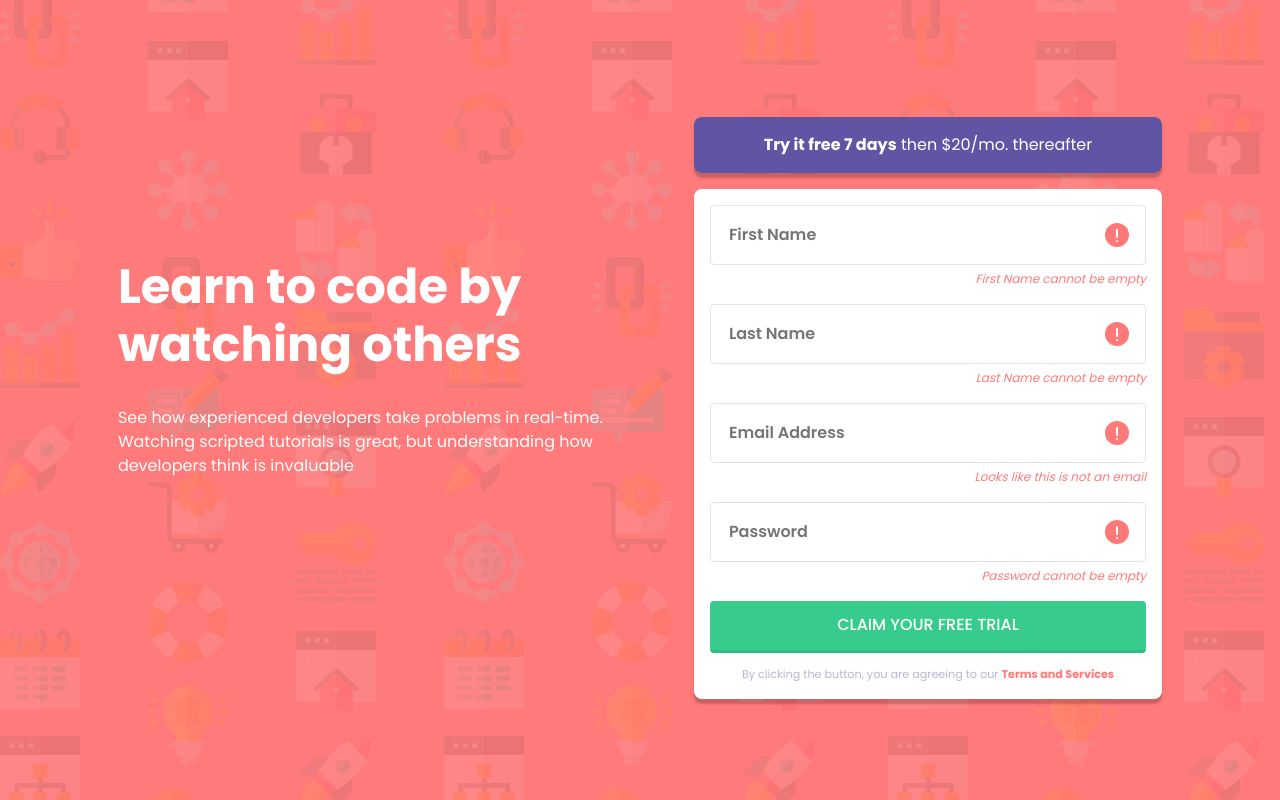
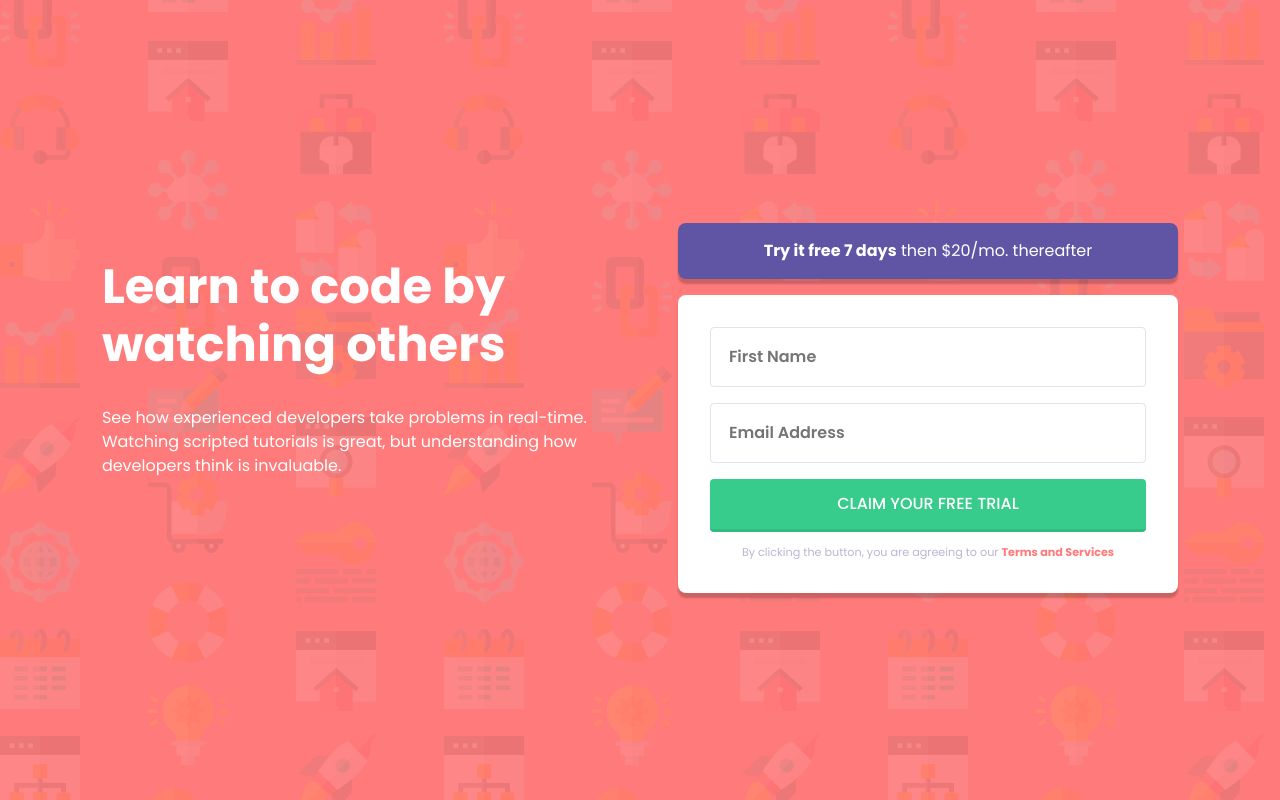
Before and after one commit to ralphvirtucio/-intro-component-with-signup-form, a React (Create React App) app: page / in a window 1280 px wide. Built offline with nearby package versions, Linux system fonts and the light colour scheme.

Commit message:
WIP: Active States

```diff
--- a/src/App.js
+++ b/src/App.js
@@ -10,7 +10,7 @@ const App = () => {
           <p>
             See how experienced developers take problems in real-time. Watching
             scripted tutorials is great, but understanding how developers think
-            is invaluable
+            is invaluable.
           </p>
         </div>
 
--- a/src/App.scss
+++ b/src/App.scss
@@ -56,9 +56,9 @@ body {
 }
 
 .right-content {
-  // @media only screen and (min-width: 1024px) {
-  //   flex: 1 1 50%;
-  // }
+  @media only screen and (min-width: 1440px) {
+    width: 40rem;
+  }
 }
 
 .pricing {
--- a/src/components/Form.js
+++ b/src/components/Form.js
@@ -4,33 +4,74 @@ import './Form.scss';
 export const Form = () => {
   // State for the firstname value
   const [firstName, setFirstName] = useState('');
+  const [isFirstNameTouched, setIsFirstNameTouched] = useState(false);
+
+  const [email, setEmail] = useState('');
+  const [isEmailTouched, setIsEmailTouched] = useState(false);
 
   const isFirstNameValid = firstName.trim() !== '';
+  const firstNameInputValid = !isFirstNameValid && isFirstNameTouched;
+
+  const isEmailValid = email.includes('@');
+  const emailInputValid = !isEmailValid && isEmailTouched;
 
   const firstNameHandler = (e) => {
     setFirstName(e.target.value);
   };
 
+  const emailInputHandler = (e) => {
+    setEmail(e.target.value);
+  };
+
+  const firstNameBlurHandler = () => {
+    setIsFirstNameTouched(true);
+  };
+
+  const emailInputBlurHandler = () => {
+    setIsEmailTouched(true);
+  };
+
   const submitHandler = (e) => {
     e.preventDefault();
 
+    setIsFirstNameTouched(true);
+    setIsEmailTouched(true);
+
+    if (!isFirstNameValid && !isEmailValid) {
+      return;
+    }
+
+    console.log(firstName);
     setFirstName('');
+    setIsFirstNameTouched(false);
+
+    setEmail('');
+    setIsEmailTouched(false);
   };
+
+  const firstNameClasses = firstNameInputValid
+    ? 'input-control input-control__invalid'
+    : 'input-control';
+
+  const emailClasses = emailInputValid
+    ? 'input-control input-control__invalid email-invalid'
+    : 'input-control';
 
   return (
     <div>
-      <form className='form' onSubmit={submitHandler}>
+      <form className='form' onSubmit={submitHandler} noValidate>
         <div className='form-control'>
-          <div className='input-control'>
+          <div className={firstNameClasses}>
             <input
               type='text'
               className='input'
               name='firstname'
-              placeholder='First Name'
+              placeholder={firstNameInputValid ? '' : 'First Name'}
               value={firstName}
               onChange={firstNameHandler}
+              onBlur={firstNameBlurHandler}
             />
-            {!isFirstNameValid && (
+            {firstNameInputValid && (
               <svg width='24' height='24' xmlns='http://www.w3.org/2000/svg'>
                 <g fill='none' fillRule='evenodd'>
                   <circle fill='#FF7979' cx='12' cy='12' r='12' />
@@ -40,11 +81,38 @@ export const Form = () => {
               </svg>
             )}
           </div>
-          {!isFirstNameValid && (
+          {firstNameInputValid && (
             <p className='invalid-message'>First Name cannot be empty</p>
           )}
         </div>
         <div className='form-control'>
+          <div className={emailClasses}>
+            <input
+              type='email'
+              className='input'
+              name='email'
+              placeholder={
+                emailInputValid ? 'email@example/com' : 'Email Address'
+              }
+              value={email}
+              onChange={emailInputHandler}
+              onBlur={emailInputBlurHandler}
+            />
+            {emailInputValid && (
+              <svg width='24' height='24' xmlns='http://www.w3.org/2000/svg'>
+                <g fill='none' fillRule='evenodd'>
+                  <circle fill='#FF7979' cx='12' cy='12' r='12' />
+                  <rect fill='#FFF' x='11' y='6' width='2' height='9' rx='1' />
+                  <rect fill='#FFF' x='11' y='17' width='2' height='2' rx='1' />
+                </g>
+              </svg>
+            )}
+          </div>
+          {emailInputValid && (
+            <p className='invalid-message'>Looks like this is not an email</p>
+          )}
+        </div>
+        {/* <div className='form-control'>
           <div className='input-control'>
             <input
               type='text'
@@ -115,7 +183,7 @@ export const Form = () => {
           {!isFirstNameValid && (
             <p className='invalid-message'>Password cannot be empty</p>
           )}
-        </div>
+        </div> */}
 
         <button className='btn--submit'>Claim your free trial</button>
         <p className='terms-agreement'>
--- a/src/components/Form.scss
+++ b/src/components/Form.scss
@@ -10,6 +10,11 @@
   flex-direction: column;
   // gap: 1rem;
   // ********** //
+
+  @media only screen and (min-width: 1024px) {
+    padding-inline: 2rem;
+    padding-block: 2rem;
+  }
 }
 
 .form-control {
@@ -37,6 +42,12 @@
     flex: 1;
     font-weight: var(--fw-600);
     color: var(--neutral-color-1);
+  }
+}
+
+.email-invalid {
+  input::placeholder {
+    color: var(--primary-color-1);
   }
 }
 
```
